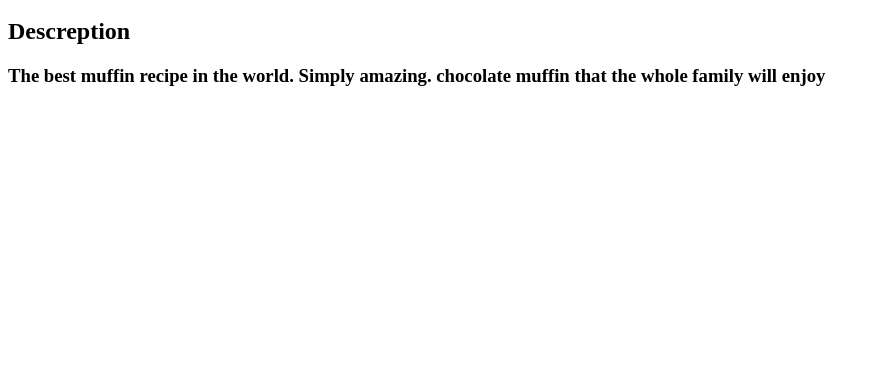
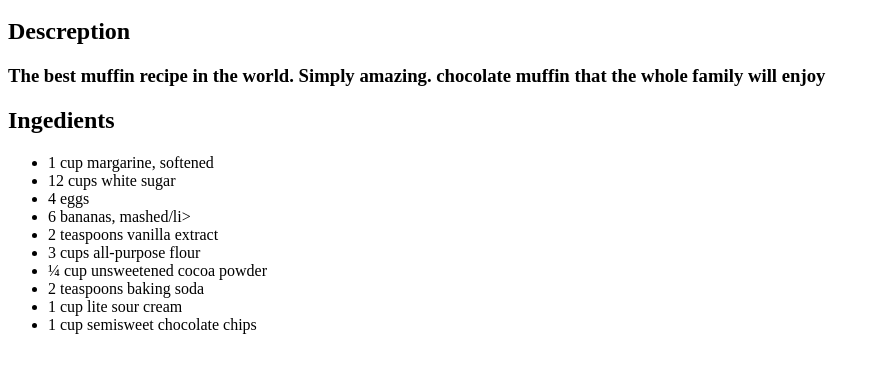
Before and after one commit to bksgiannis8/odin-recipes, a plain HTML site: page recipes/muffin.html in a window 1280 px wide. Shown: the part 120-492 px from the top of the page, without its empty margins (0-879 px from the left). Drawn offline with Linux system fonts and the light colour scheme.

Commit message:
Add list of ingredients of muffin

```diff
--- a/recipes/muffin.html
+++ b/recipes/muffin.html
@@ -11,6 +11,19 @@
         <img src="odin-recipes/images/muffin.webp" alt="picture of delicious muffin">
         <h2>Descreption</h2>
         <h3>The best muffin recipe in the world. Simply amazing. chocolate muffin that the whole family will enjoy</h3>
+        <h2>Ingedients</h2>
+        <ul>
+            <li>1 cup margarine, softened</li>
+            <li>12 cups white sugar</li>
+            <li>4 eggs</li>
+            <li>6 bananas, mashed/li>
+            <li>2 teaspoons vanilla extract</li>
+            <li>3 cups all-purpose flour</li>
+            <li>¼ cup unsweetened cocoa powder</li>
+            <li>2 teaspoons baking soda</li>
+            <li>1 cup lite sour cream</li>
+            <li>1 cup semisweet chocolate chips</li>
+        </ul>
     </body>
 
 </html>
```
